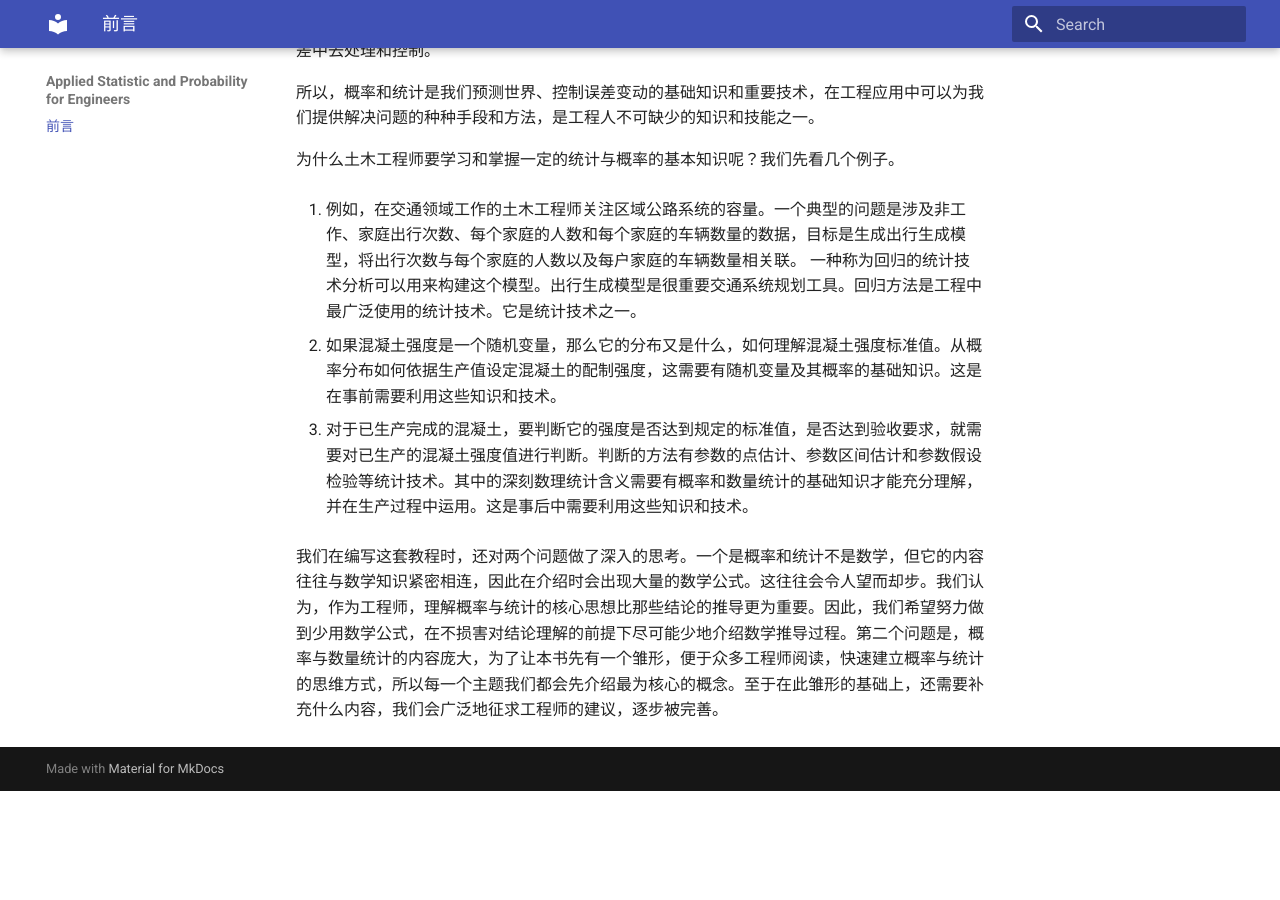
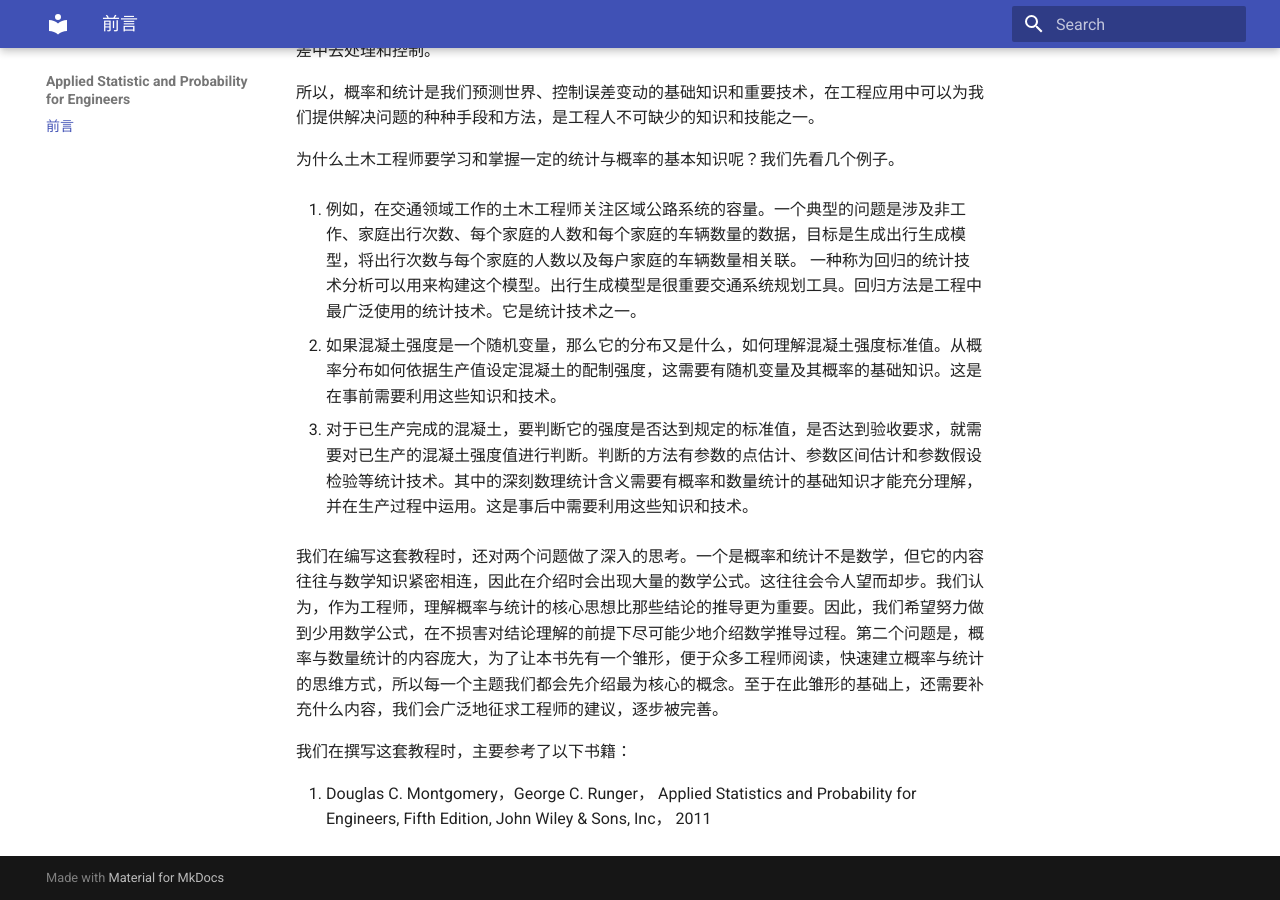
Before and after one commit to chenmich/applied_statistic_and_probability_for_engineers, an MkDocs documentation site: the page built from docs/index.md, in a window 1280 px wide and 900 px high, scrolled down 650 px. Built offline with MkDocs 1.6.1 and Material for MkDocs 9.7.7, drawn with Linux system fonts in a browser that asks for light colours; before the commit the page ends 1441 px from its top, so only the background shows below that.

Commit message:
add reference book

```diff
--- a/docs/index.md
+++ b/docs/index.md
@@ -19,3 +19,7 @@
 3. 对于已生产完成的混凝土，要判断它的强度是否达到规定的标准值，是否达到验收要求，就需要对已生产的混凝土强度值进行判断。判断的方法有参数的点估计、参数区间估计和参数假设检验等统计技术。其中的深刻数理统计含义需要有概率和数量统计的基础知识才能充分理解，并在生产过程中运用。这是事后中需要利用这些知识和技术。
 
 我们在编写这套教程时，还对两个问题做了深入的思考。一个是概率和统计不是数学，但它的内容往往与数学知识紧密相连，因此在介绍时会出现大量的数学公式。这往往会令人望而却步。我们认为，作为工程师，理解概率与统计的核心思想比那些结论的推导更为重要。因此，我们希望努力做到少用数学公式，在不损害对结论理解的前提下尽可能少地介绍数学推导过程。第二个问题是，概率与数量统计的内容庞大，为了让本书先有一个雏形，便于众多工程师阅读，快速建立概率与统计的思维方式，所以每一个主题我们都会先介绍最为核心的概念。至于在此雏形的基础上，还需要补充什么内容，我们会广泛地征求工程师的建议，逐步被完善。
+
+我们在撰写这套教程时，主要参考了以下书籍：
+
+1. Douglas C. Montgomery，George C. Runger， Applied Statistics and Probability for Engineers, Fifth Edition, John Wiley & Sons, Inc， 2011
```
